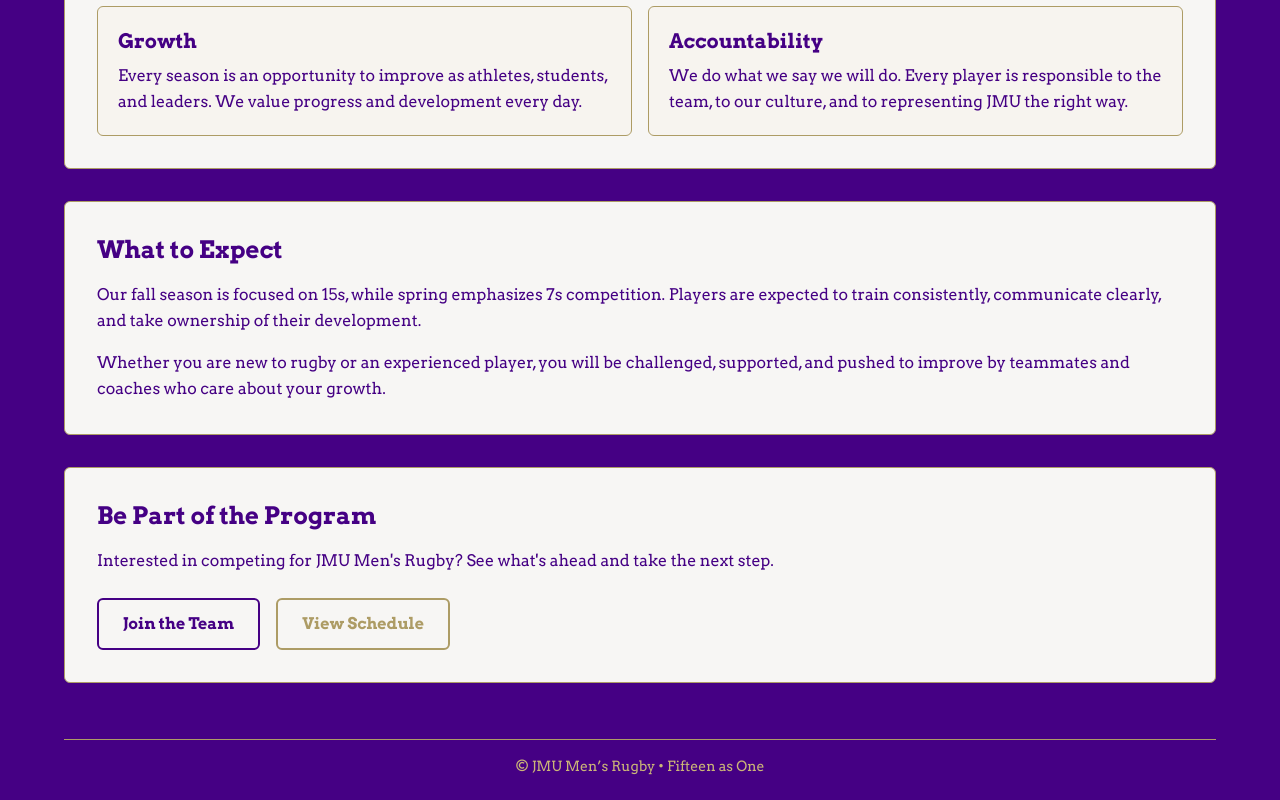
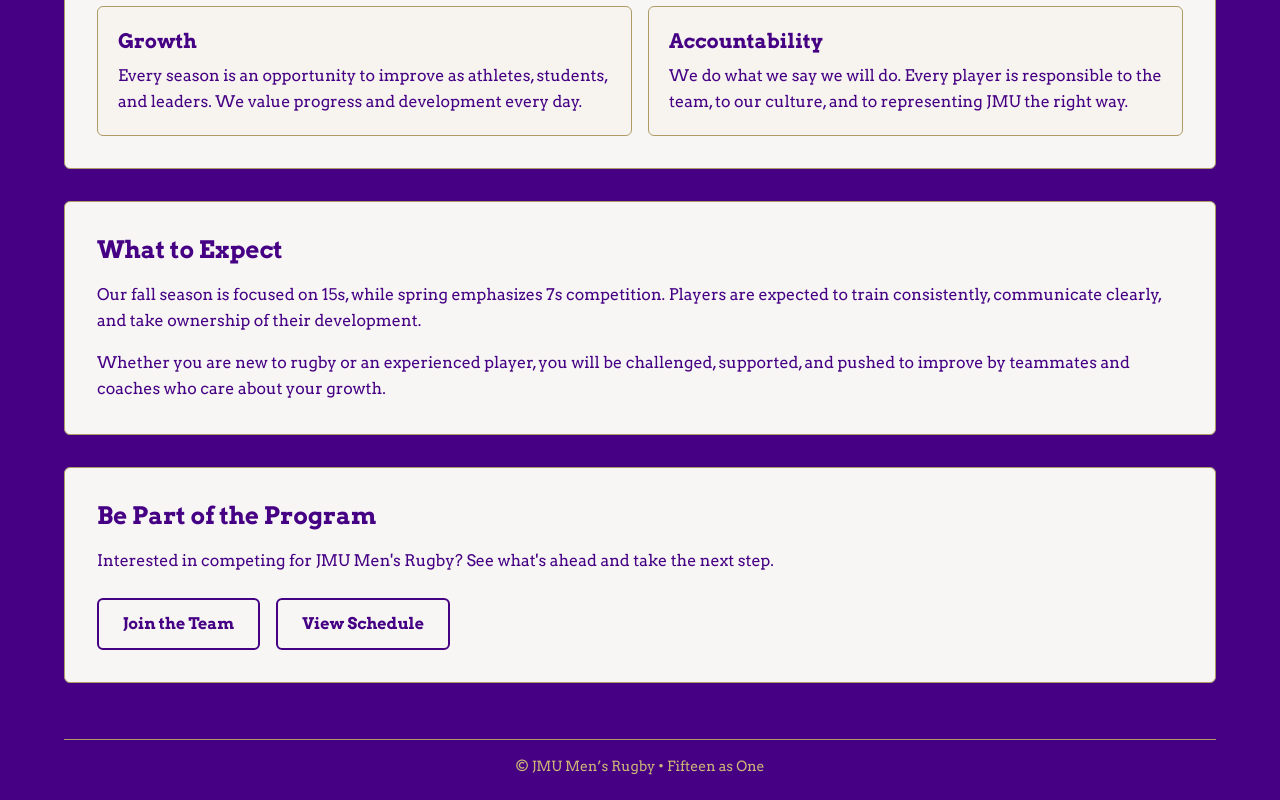
Before and after one commit to SWilford/jmu-rugby-site, a React (Vite) app: page /about in a window 1280 px wide. Shown: the part 1024-1824 px from the top of the page. Built offline with nearby package versions, Linux system fonts and the light colour scheme; no server answers.

Commit message:
About section complete?

```diff
--- a/src/pages/About.jsx
+++ b/src/pages/About.jsx
@@ -86,13 +86,13 @@ export default function About() {
         <div className="flex flex-wrap gap-4">
           <Link
             to="/join"
-            className="border-2 border-jmuPurple text-jmuPurple px-6 py-3 rounded-md font-semibold hover:bg-jmuPurple hover:text-jmuLightGold transition-colors"
+            className="border-2 border-jmuPurple text-jmuPurple px-6 py-3 rounded-md font-semibold hover:bg-jmuDarkGold hover:text-jmuOffWhite transition-colors"
           >
             Join the Team
           </Link>
           <Link
             to="/schedule"
-            className="border-2 border-jmuDarkGold text-jmuDarkGold px-6 py-3 rounded-md font-semibold hover:bg-jmuDarkGold hover:text-jmuOffWhite transition-colors"
+            className="border-2 border-jmuPurple text-jmuPurple px-6 py-3 rounded-md font-semibold hover:bg-jmuDarkGold hover:text-jmuOffWhite transition-colors"
           >
             View Schedule
           </Link>
```
